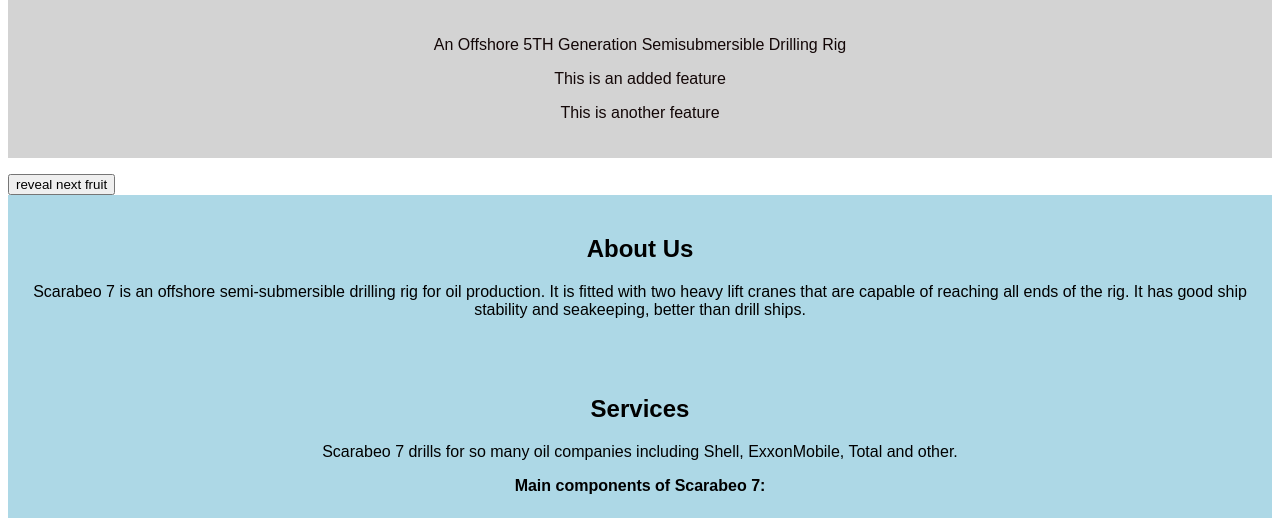
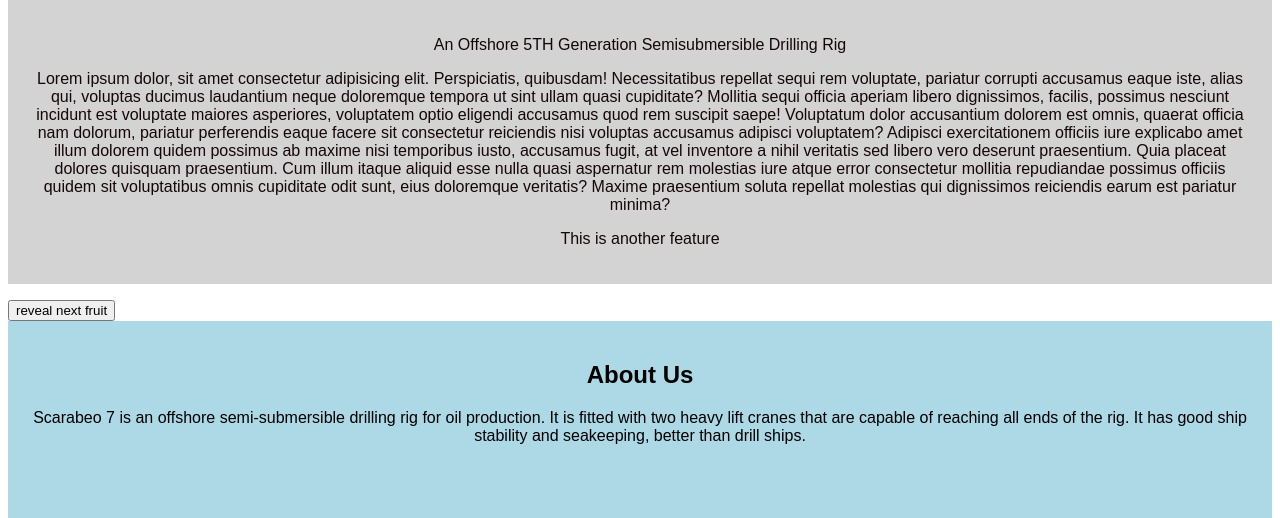
Before and after one commit to scarabeo7/Landing-page, a plain HTML site: page index.html in a window 1280 px wide. Shown: the part 244-762 px from the top of the page. Drawn offline with Linux system fonts and the light colour scheme.

Commit message:
completed stops required

```diff
--- a/index.html
+++ b/index.html
@@ -17,7 +17,7 @@
             alt="image of scarabeo 7 rig">
         <h1>Scarabeo 7</h1>
         <p>An Offshore 5TH Generation Semisubmersible Drilling Rig</p>
-        <p>This is an added feature</p>
+        <p>Lorem ipsum dolor, sit amet consectetur adipisicing elit. Perspiciatis, quibusdam! Necessitatibus repellat sequi rem voluptate, pariatur corrupti accusamus eaque iste, alias qui, voluptas ducimus laudantium neque doloremque tempora ut sint ullam quasi cupiditate? Mollitia sequi officia aperiam libero dignissimos, facilis, possimus nesciunt incidunt est voluptate maiores asperiores, voluptatem optio eligendi accusamus quod rem suscipit saepe! Voluptatum dolor accusantium dolorem est omnis, quaerat officia nam dolorum, pariatur perferendis eaque facere sit consectetur reiciendis nisi voluptas accusamus adipisci voluptatem? Adipisci exercitationem officiis iure explicabo amet illum dolorem quidem possimus ab maxime nisi temporibus iusto, accusamus fugit, at vel inventore a nihil veritatis sed libero vero deserunt praesentium. Quia placeat dolores quisquam praesentium. Cum illum itaque aliquid esse nulla quasi aspernatur rem molestias iure atque error consectetur mollitia repudiandae possimus officiis quidem sit voluptatibus omnis cupiditate odit sunt, eius doloremque veritatis? Maxime praesentium soluta repellat molestias qui dignissimos reiciendis earum est pariatur minima?</p>
         <p>This is another feature</p>
 
         <nav id="nav-bar">
```
